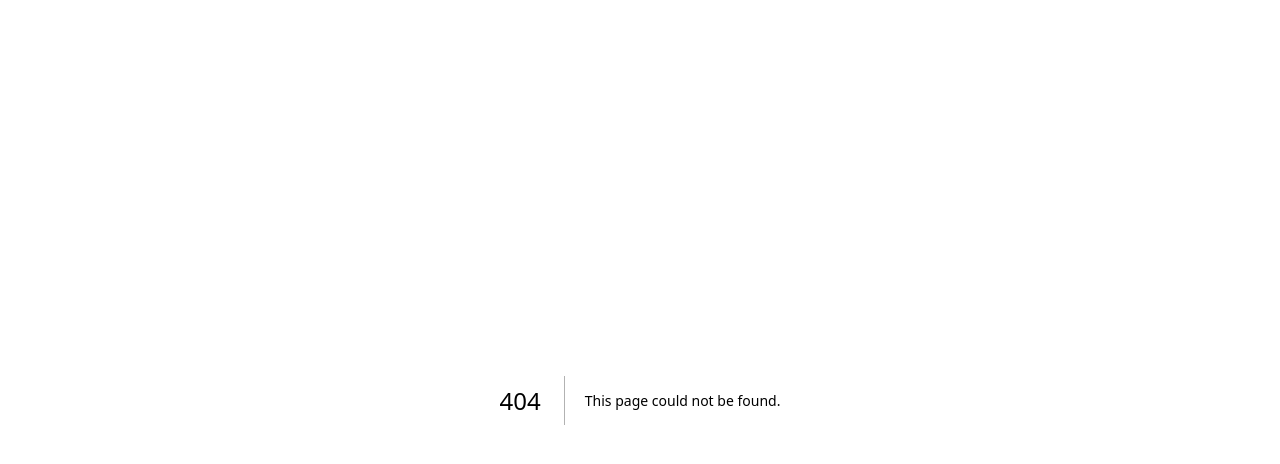
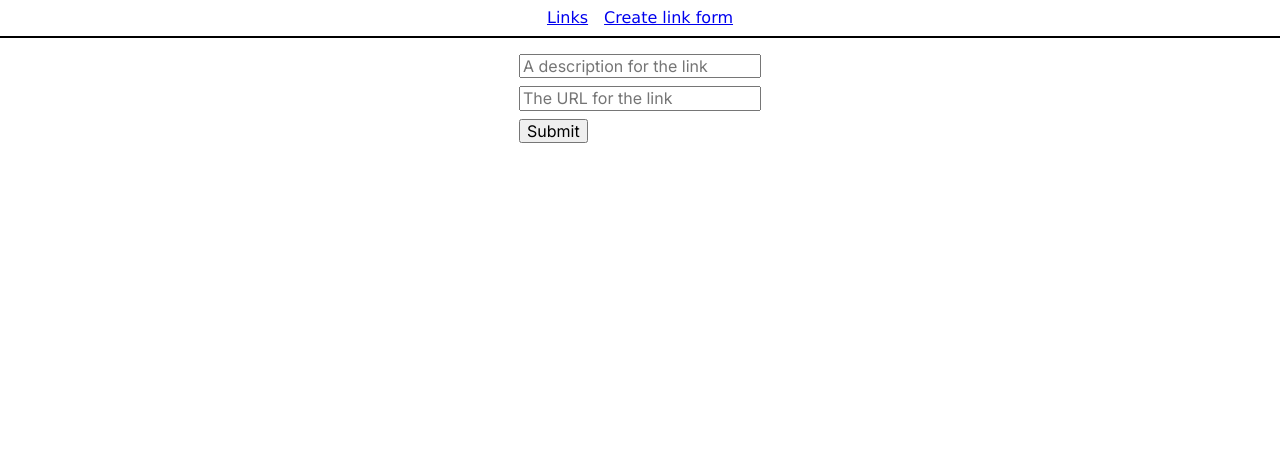
Before and after one commit to AnatoliiCubex/apollo-tutorial, a Next.js app: page /create-link in a window 1280 px wide. Before the commit this address had no page. Shown: the top 464 px of the page. Built offline with nearby package versions, Linux system fonts and the light colour scheme.

Commit message:
add header, redirection callback on onCompleted

```diff
--- a/src/components/CreateLink.tsx
+++ b/src/components/CreateLink.tsx
@@ -1,5 +1,6 @@
 import React, { useState } from "react";
 import { useMutation, gql } from "@apollo/client";
+import { useRouter } from "next/router";
 
 const CREATE_LINK_MUTATION = gql`
   mutation PostMutation($description: String!, $url: String!) {
@@ -13,6 +14,7 @@ const CREATE_LINK_MUTATION = gql`
 `;
 
 const CreateLink = () => {
+  const router = useRouter();
   const [formState, setFormState] = useState({
     description: "",
     url: "",
@@ -23,6 +25,7 @@ const CreateLink = () => {
       description: formState.description,
       url: formState.url,
     },
+    onCompleted: () => router.push("/"),
   });
 
   return (
@@ -33,7 +36,7 @@ const CreateLink = () => {
           createLink();
         }}
       >
-        <div className='flex flex-column mt3'>
+        <div className='flex flex-column'>
           <input
             className='mb2'
             value={formState.description}
--- a/src/pages/_app.tsx
+++ b/src/pages/_app.tsx
@@ -1,4 +1,6 @@
 import type { AppProps } from "next/app";
+import { Inter } from "next/font/google";
+import Link from "next/link";
 import {
   ApolloProvider,
   ApolloClient,
@@ -17,10 +19,18 @@ const client = new ApolloClient({
   cache: new InMemoryCache(),
 });
 
+const inter = Inter({ subsets: ["latin"] });
+
 export default function App({ Component, pageProps }: AppProps) {
   return (
     <ApolloProvider client={client}>
-      <Component {...pageProps} />
+      <header>
+        <Link href={"/"}>Links</Link>
+        <Link href={"/create-link"}>Create link form</Link>
+      </header>
+      <main className={`${inter.className} mt3`}>
+        <Component {...pageProps} />
+      </main>
     </ApolloProvider>
   );
 }
--- /dev/null
+++ b/src/pages/create-link.tsx
@@ -0,0 +1,5 @@
+import CreateLink from "@/components/CreateLink";
+
+export default function CreateLinkForm() {
+  return <CreateLink />;
+}
--- a/src/styles/globals.css
+++ b/src/styles/globals.css
@@ -2,6 +2,22 @@ body {
   margin: 0;
   padding: 0;
   font-family: Verdana, Geneva, sans-serif;
+}
+
+header {
+  width: 100%;
+  border-bottom: 2px solid black;
+  height: 38px;
+  display: flex;
+  align-items: center;
+  justify-content: center;
+  gap: 1rem;
+}
+main {
+  display: flex;
+  align-items: flex-start;
+  justify-content: center;
+  height: calc(99vh - 48px);
 }
 
 input {
```
Also changed, not shown: src/pages/index.tsx (+1 -10 lines), 1 other file (tests, documents, lock files or other folders).
